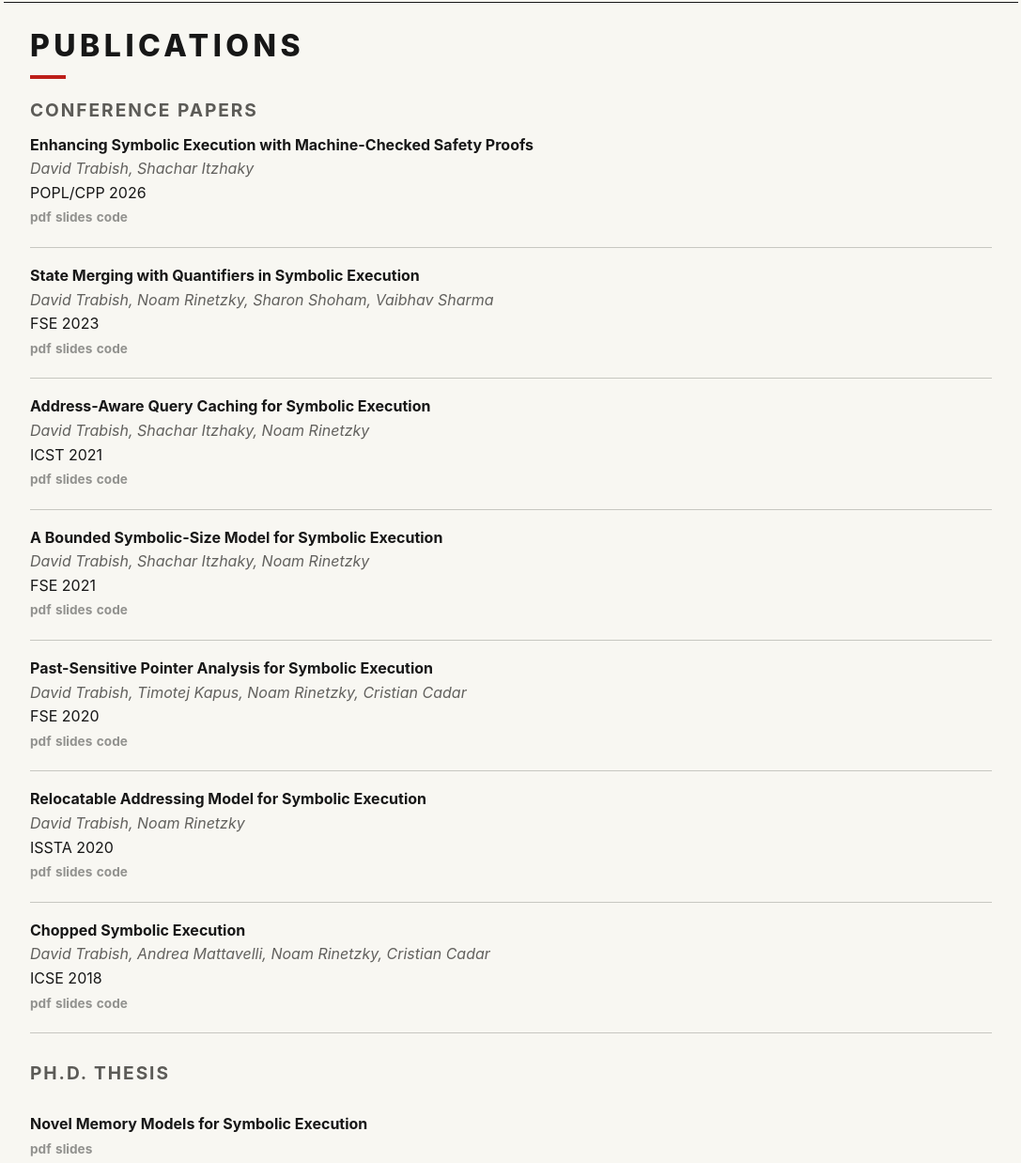
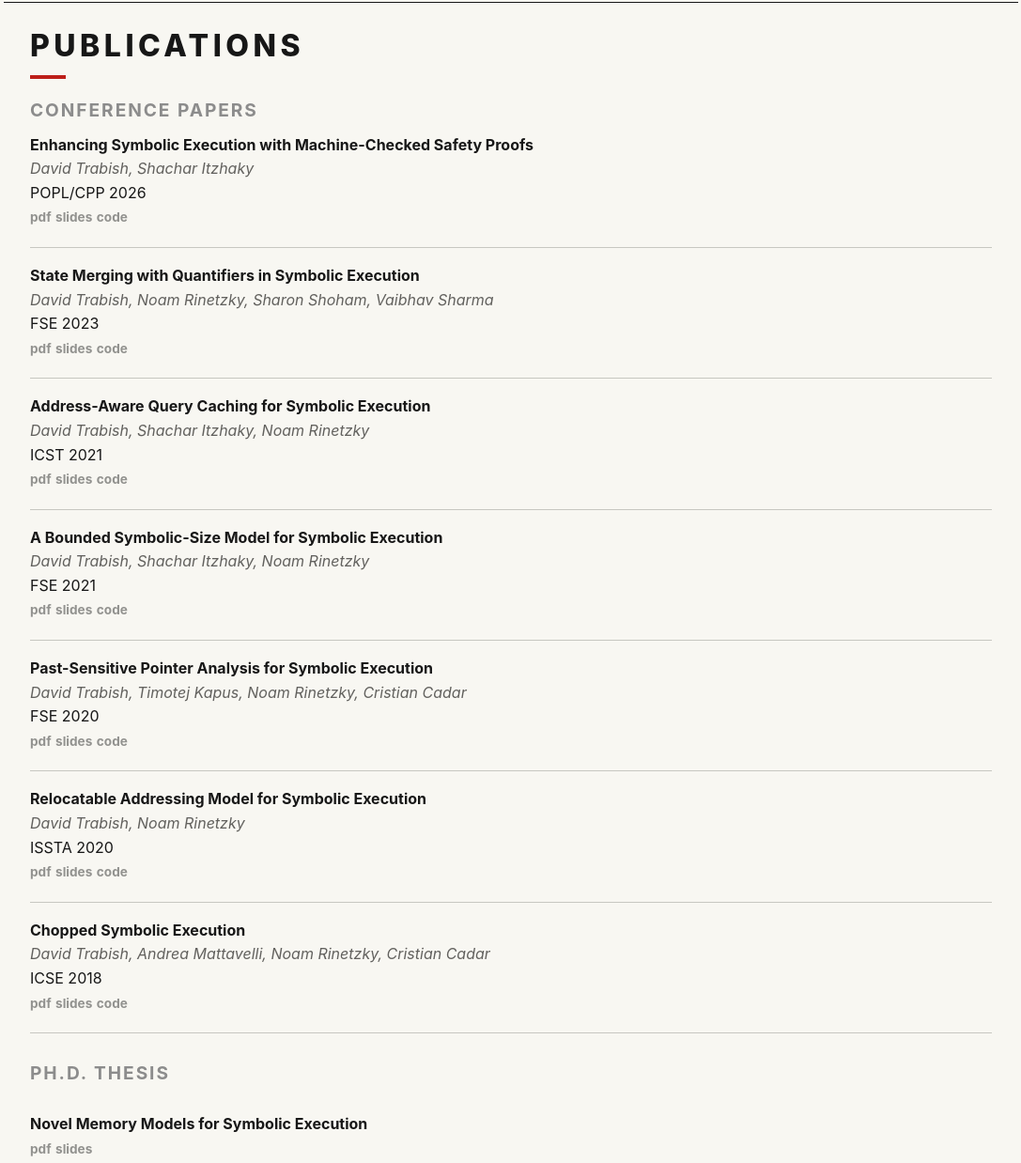
Before and after one commit to davidtr1037/davidtr1037.github.io, a Jekyll site: the page built from about.md, in a window 1280 px wide. Shown: the part 564-1802 px from the top of the page at 94% size, without its empty margins (96-1183 px from the left). Built offline with Jekyll 4.4.1, drawn with Linux system fonts in a browser that asks for light colours.

Commit message:
updating

```diff
--- a/_sass/minima/custom-styles.scss
+++ b/_sass/minima/custom-styles.scss
@@ -97,7 +97,7 @@ a:hover { color: $red; text-decoration: none; }
 .portfolio-content { margin-left: 0; }
 .portfolio-content h4 {
   margin: 28px 0 10px;
-  color: #5c5b57;
+  color: #8c8c8c;
   font-size: 1.2rem;
   font-weight: 700;
   letter-spacing: .1em;
```
